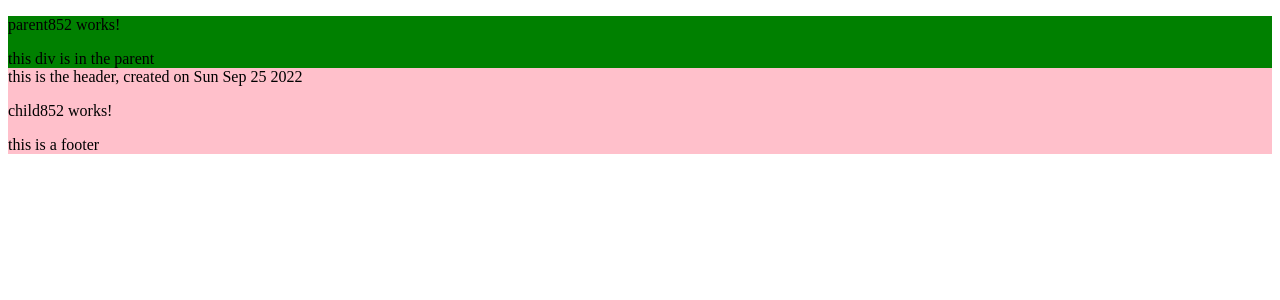
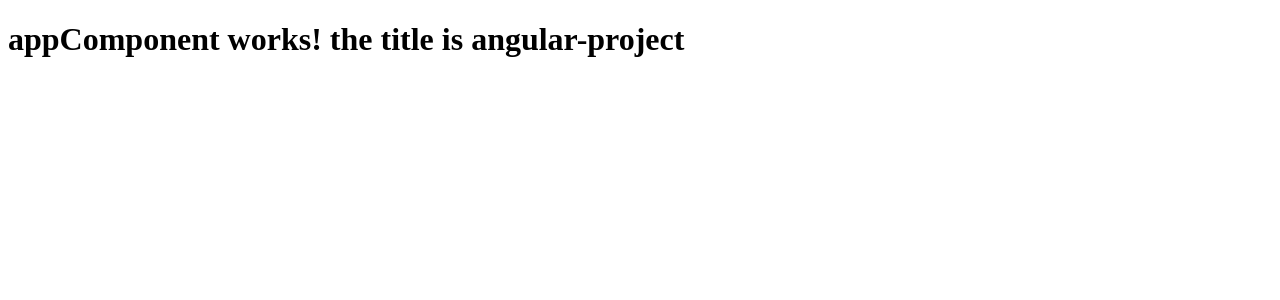
Before and after one commit to allamimouad/angular-samples, an Angular app: page / in a window 1280 px wide. Shown: the top 300 px of the page. Built offline with nearby package versions, Linux system fonts and the light colour scheme.

Commit message:
chapter9 section 9.1 (A high-level overview of change detection)

```diff
--- a/src/app/app.component.html
+++ b/src/app/app.component.html
@@ -1,2 +1,4 @@
-
-<router-outlet></router-outlet>
+<h1>
+    appComponent works! the title is {{title}}
+</h1>
+<!-- <router-outlet></router-outlet> -->
--- a/src/app/app.component.ts
+++ b/src/app/app.component.ts
@@ -7,4 +7,8 @@ import { Component } from '@angular/core';
 })
 export class AppComponent {
   title = 'angular-project';
+
+  constructor(){
+    setTimeout(() => { this.title = "angular 2" }, 2000)
+  }
 }
--- a/src/main.ts
+++ b/src/main.ts
@@ -8,5 +8,5 @@ if (environment.production) {
   enableProdMode();
 }
 
-platformBrowserDynamic().bootstrapModule(AppModule)
+platformBrowserDynamic().bootstrapModule(AppModule, {ngZone: 'noop'})
   .catch(err => console.error(err));
```
